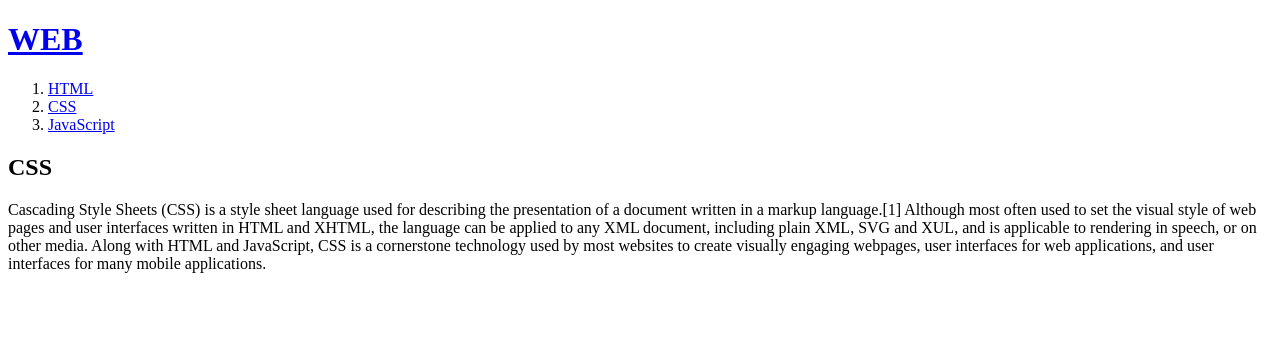
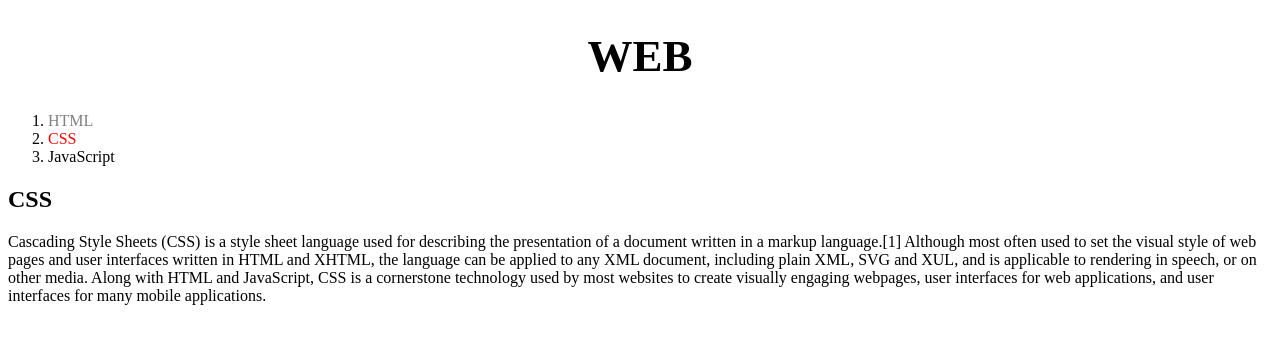
Before and after one commit to trander/WEB1, a plain HTML site: page 2.html in a window 1280 px wide. Drawn offline with Linux system fonts and the light colour scheme.

Commit message:
design 2.html

```diff
--- a/2.html
+++ b/2.html
@@ -3,12 +3,28 @@
   <head>
     <title>WEB - Welcome</title>
     <meta charset="utf-8">
+    <style media="screen">
+      #active {
+        color: red;
+      }
+      .saw {
+        color: gray;
+      }
+      a {
+        color: black;
+        text-decoration: none;
+      }
+      h1 {
+        font-size: 45px;
+        text-align: center;
+      }
+    </style>
   </head>
   <body>
     <h1><a href="index.html">WEB</a></h1>
     <ol>
-      <li><a href="1.html">HTML </a></li>
-      <li><a href="2.html">CSS</a></li>
+      <li><a href="1.html" class="saw">HTML </a></li>
+      <li><a href="2.html" class="saw" id="active">CSS</a></li>
       <li><a href="3.html">JavaScript</a></li>
     </ol>
     <h2>CSS</h2>
```
